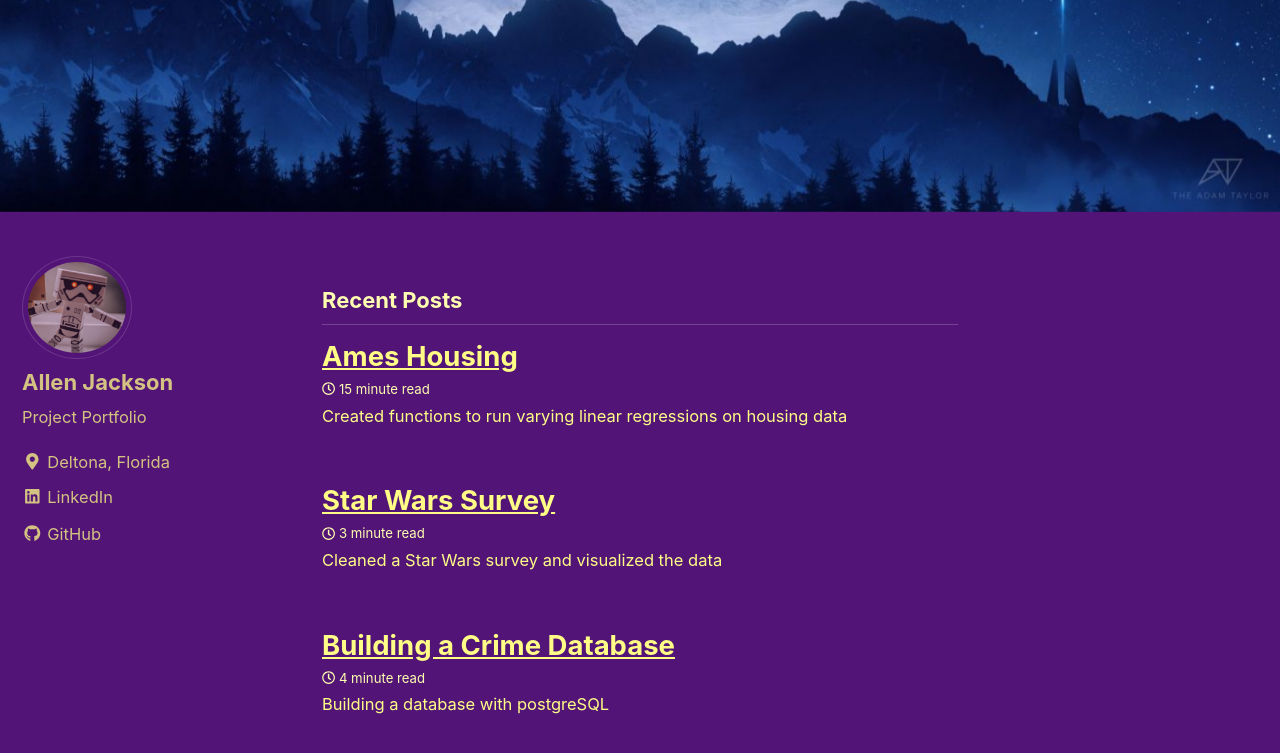
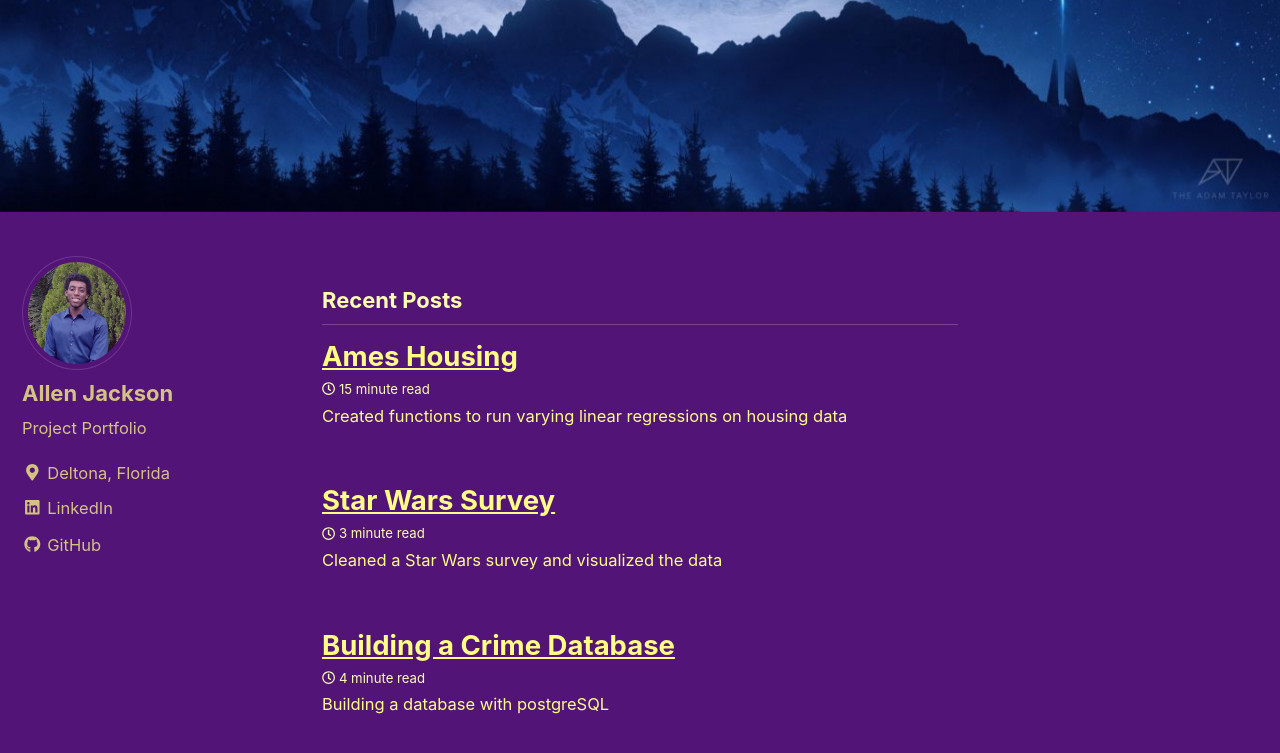
Before and after one commit to Nella796/Nella796.github.io, a Jekyll site: the page built from index.html, in a window 1280 px wide and 900 px high, scrolled down 608 px. Shown: the top 753 px of the window. Built offline with Jekyll 4.4.1, drawn with Linux system fonts in a browser that asks for light colours; nearby versions of some CDN libraries; the list of posts is cut into pages by our own code.

Commit message:
added new profile picture

```diff
--- a/_config.yml
+++ b/_config.yml
@@ -85,7 +85,7 @@
 # Site Author
 author:
   name             : "Allen Jackson"
-  avatar           : "/images/bio-pic-2.jpg" # path of avatar image, e.g. "/assets/images/bio-photo.jpg"
+  avatar           : "/images/Allen_profile.jpg" # path of avatar image, e.g. "/assets/images/bio-photo.jpg"
   bio              : "Project Portfolio"
   location         : "Deltona, Florida"
   email            :
```
Also changed, not shown: images/Allen_profile.jpg (added).
